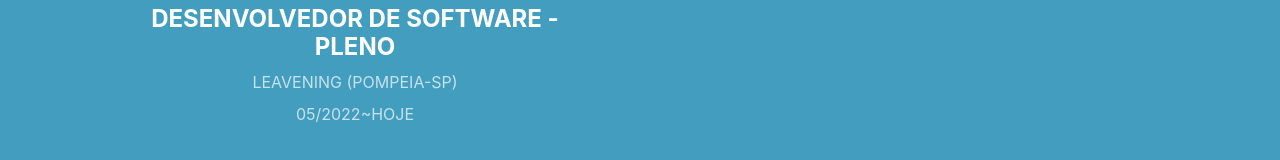
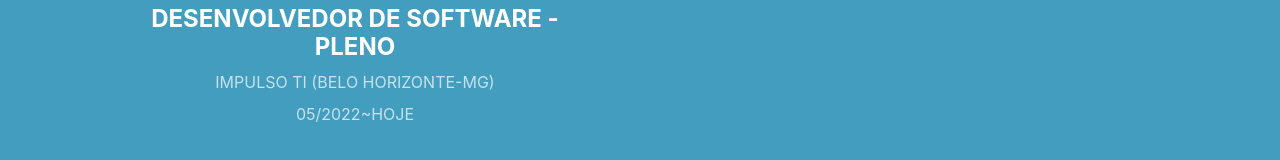
Before and after one commit to iwamotojum/personal-page, a website with bundled scripts: page index.html in a window 1280 px wide. Shown: the part 2685-2845 px from the top of the page. Built offline with nearby package versions, Linux system fonts and the light colour scheme.

Commit message:
correcao

```diff
--- a/index.html
+++ b/index.html
@@ -164,7 +164,7 @@
           <h4>
             <strong>DESENVOLVEDOR DE SOFTWARE -<br/> PLENO</strong>
           </h4>
-          <p class="text-faded mb-2">LEAVENING (POMPEIA-SP)</p>
+          <p class="text-faded mb-2">IMPULSO TI (BELO HORIZONTE-MG)</p>
           <p class="text-faded mb-0">05/2022~HOJE</p>
         </div>
       </div>
```
